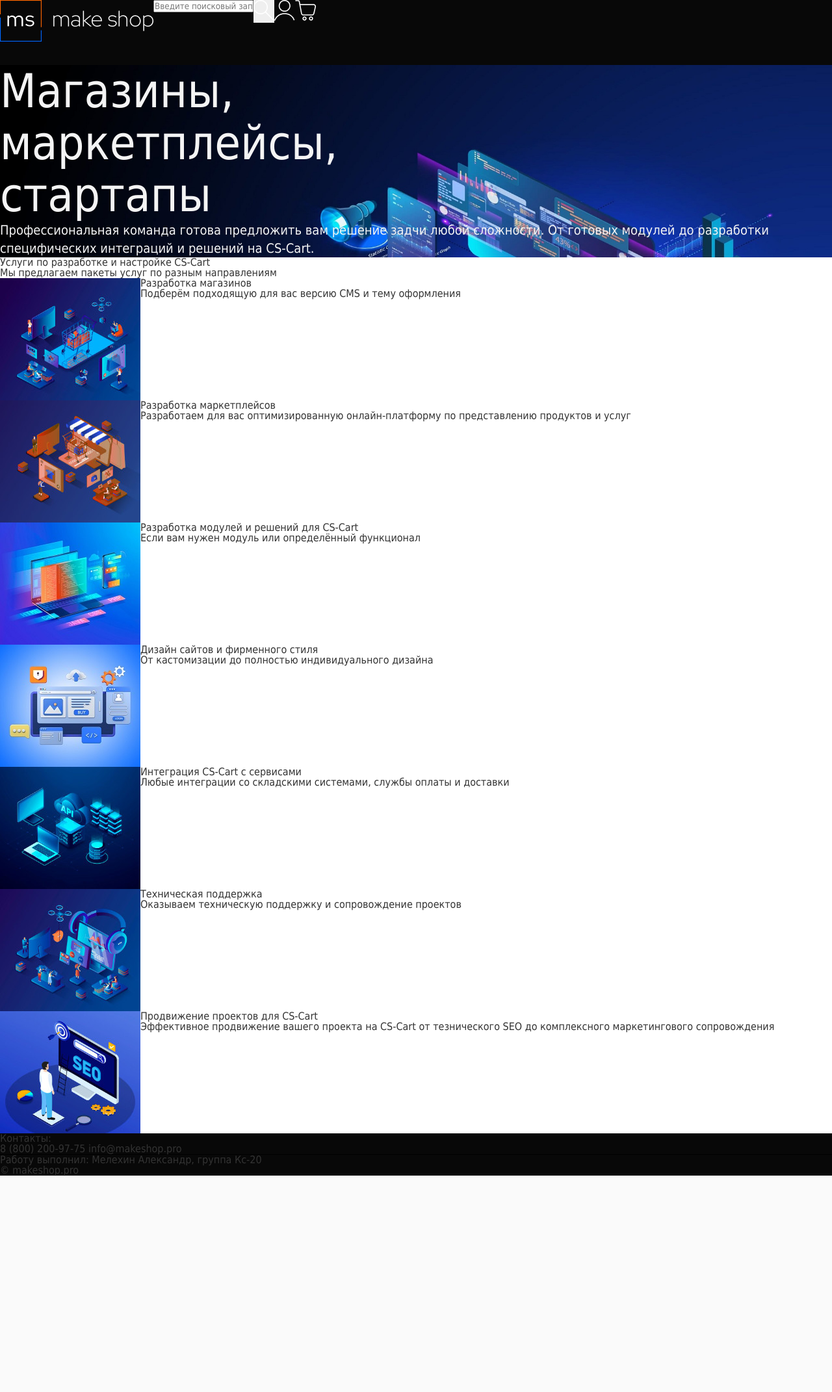
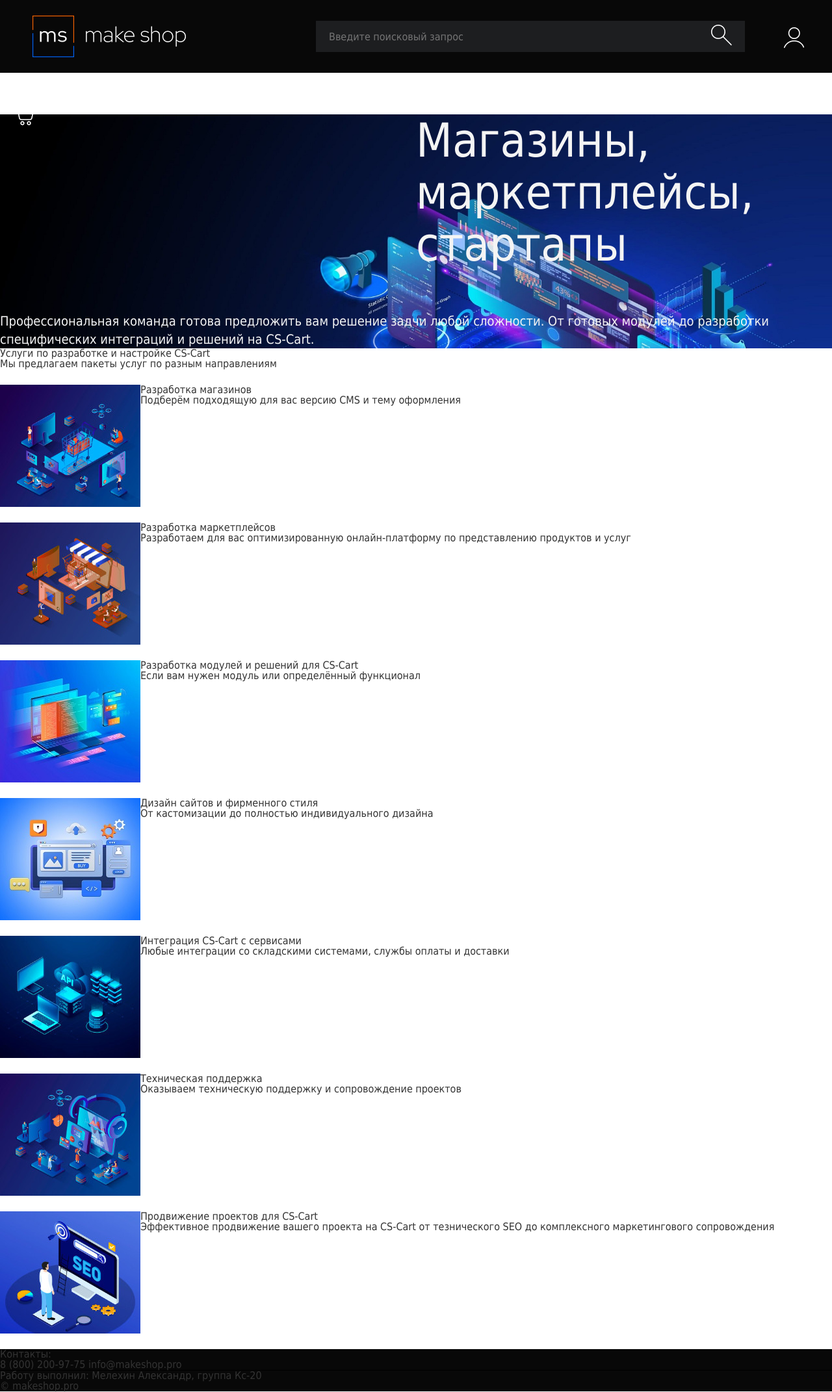
Before and after one commit to AleksandrMelexin/MUCTR-Web, a PHP site: page / in a window 1280 px wide. Shown: the whole page at 65% size. Before the commit the page ends 1810 px from the top, so only its background shows below. Run offline with PHP 8.4, Linux system fonts and the light colour scheme.

Commit message:
сделана шапка

```diff
--- a/KR1/public_html/css/main.css
+++ b/KR1/public_html/css/main.css
@@ -68,9 +68,6 @@ sup {
     vertical-align: super
 }
 
-form {
-    display: block
-}
 
 input, select, button {
     font-family: Tahoma, Verdana, sans-serif;
@@ -95,7 +92,7 @@ textarea {
 
 nav > div {
     width: 100%;
-    height: 100px;
+    height: 112px;
     background-color: #080808;
 }
 
@@ -104,15 +101,32 @@ nav > div > a {
     float: left;
 }
 
-nav > form {
+nav > div > form {
     float: left;
+    display: block;
+    background-color: #1D1E20;
+    width: 660px;
+    height: 48px;
+    margin: 32px 40px 32px 100px;
 }
 
+nav > div > form > input {
+    float: left;
+    width: 545px
+}
+nav > div > form > button {
+    float: right;
+}
 nav > div > form > input, nav > div > form > button {
     display: block;
     position: relative;
-    float: left;
-    margin: 0px;
+    margin: 0px 20px;
+    background-color: #1D1E20;
+    text-decoration: none;
+    color: #636567;
+    font-size: 16px;
+    height: 48px;
+    border: none;
 }
 
 header > div {
@@ -145,8 +159,24 @@ main > div {
     height: 188px;
 }
 
-footer > div{
+footer > div {
     display: block;
     width: 100%;
     background-color: #080808;
 }
+
+#logo {
+    margin: 24px 100px 24px 50px;
+}
+
+#user, #cart {
+    margin: 42px 20px;
+}
+
+main > div {
+    margin: 24px 0px;
+}
+
+h1 {
+    margin: 64px 50%;
+}
--- a/KR1/public_html/index.html
+++ b/KR1/public_html/index.html
@@ -9,13 +9,13 @@
 </head>
     <nav>
         <div>
-            <a href="index.html"><img alt="логотип" src="img/logo.png"></a>
+            <a id="logo" href="index.html"><img alt="логотип" src="img/logo.png"></a>
             <form method="get" name="search_form">
                 <input type="text" id="search_field" name="search" placeholder="Введите поисковый запрос">
                 <button type="submit"><img alt="поиск" src="img/search.png"></button>
             </form>
-            <a href="index.html"><img alt="пользователь" src="img/user.png"></a>
-            <a href="index.html"><img alt="корзина" src="img/cart.png"></a>
+            <a id="user" href="index.html"><img alt="пользователь" src="img/user.png"></a>
+            <a id="cart" href="index.html"><img alt="корзина" src="img/cart.png"></a>
         </div>
     </nav>
     <header>
```
